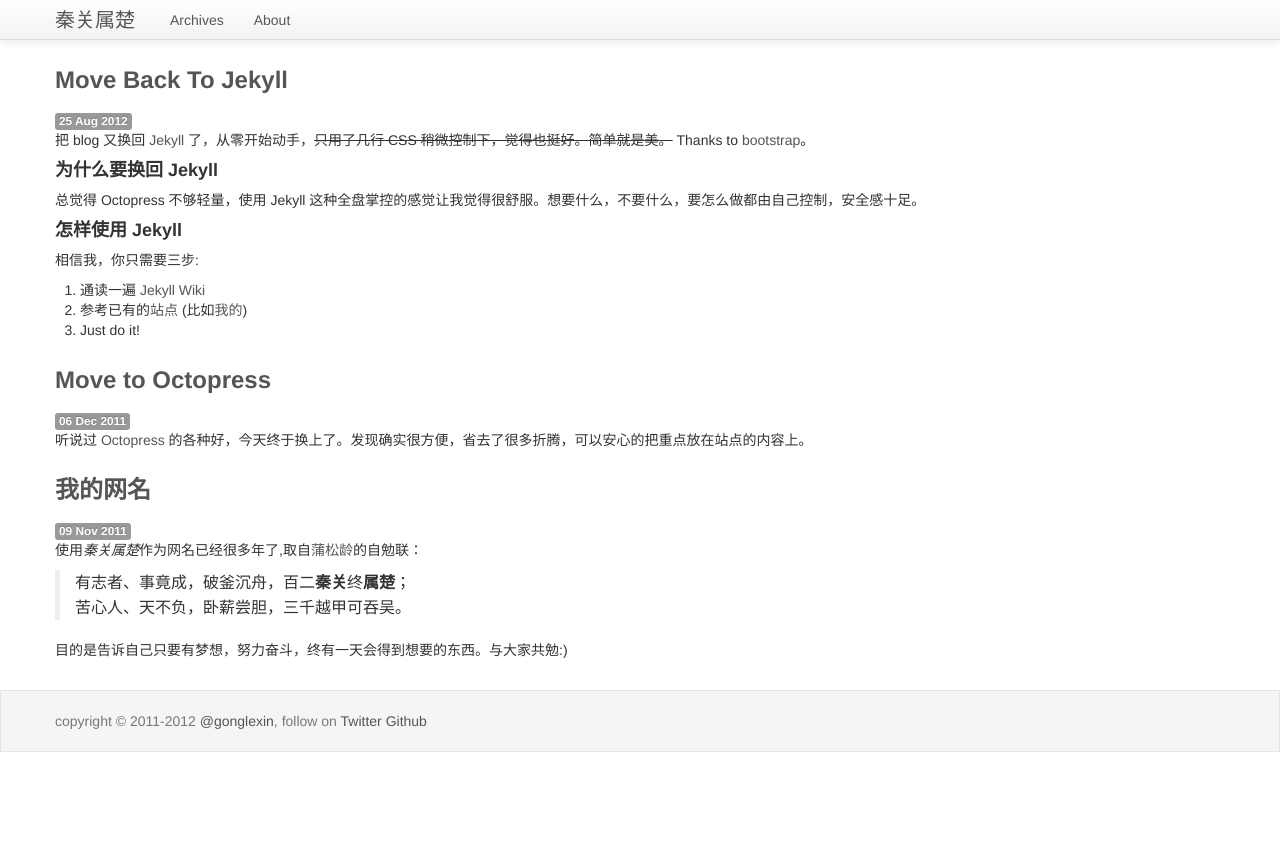
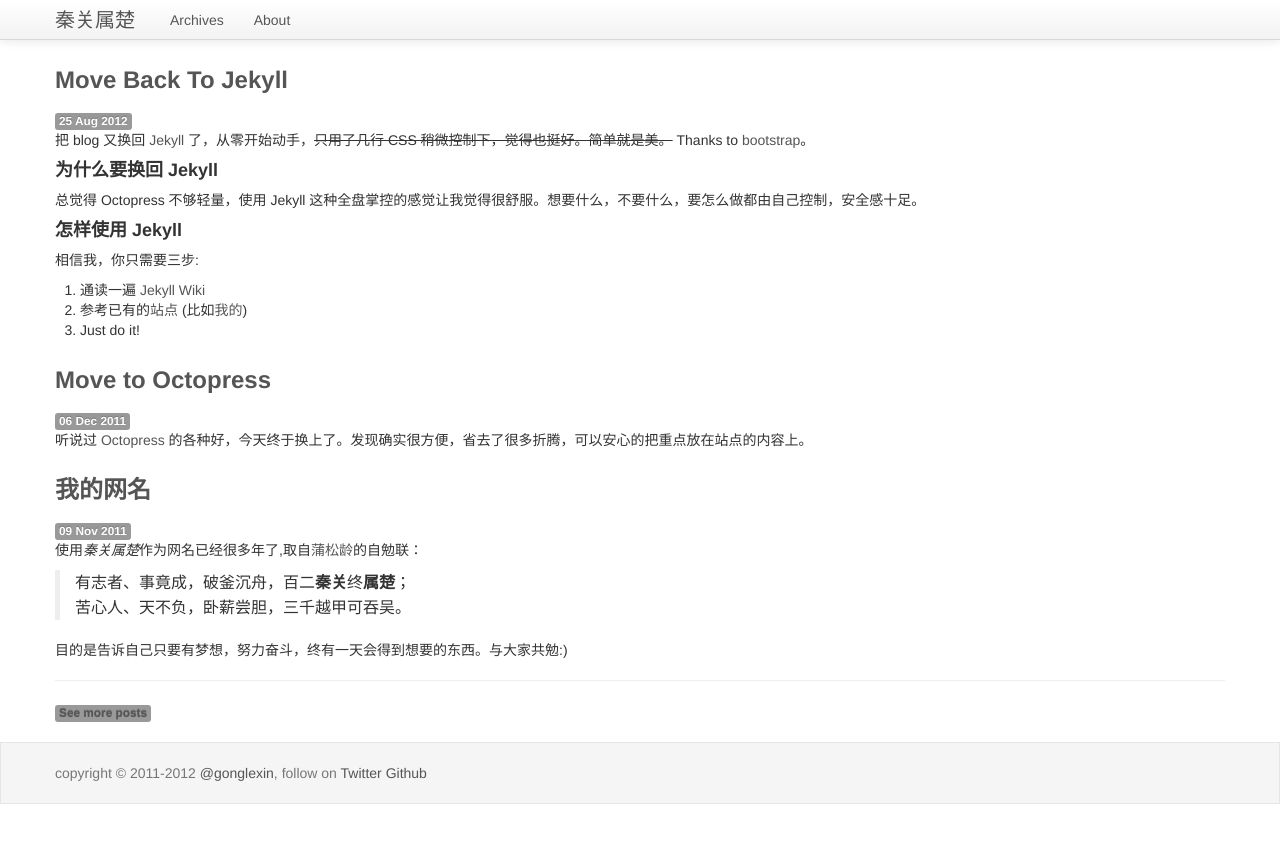
Before and after one commit to gonglexin/gonglexin.github.io, a Jekyll site: the page built from index.html, in a window 1280 px wide. Shown: the top 843 px of the page. Built offline with Jekyll 4.4.1, drawn with Linux system fonts in a browser that asks for light colours; Markdown is read by kramdown in place of the engine named in the settings.

Commit message:
Add a archieve link in bottom of index page

```diff
--- a/index.html
+++ b/index.html
@@ -13,3 +13,6 @@ layout: default
     </section>
   </article>
 {% endfor %}
+
+<hr>
+<span class="label"><a href="/archives.html">See more posts</a></span>
```
